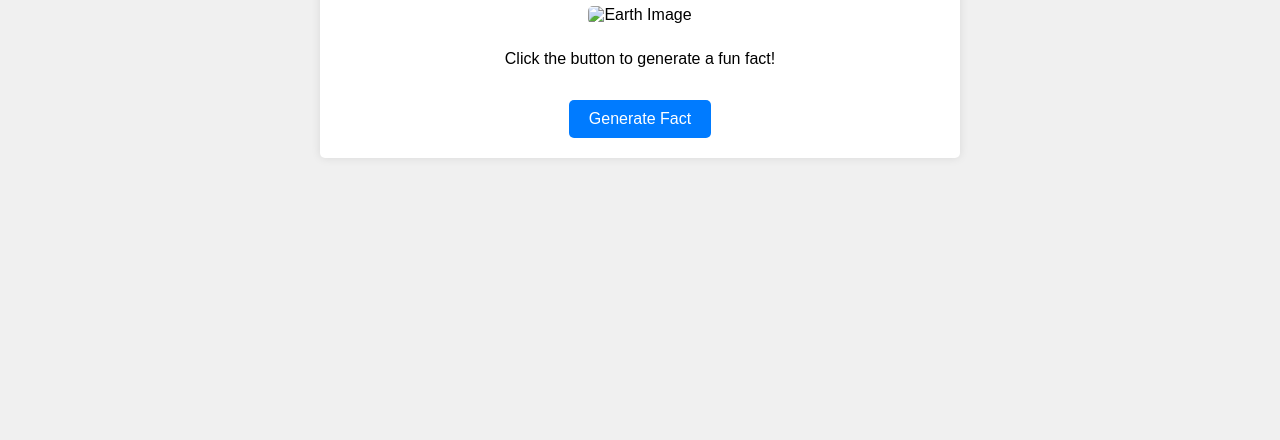
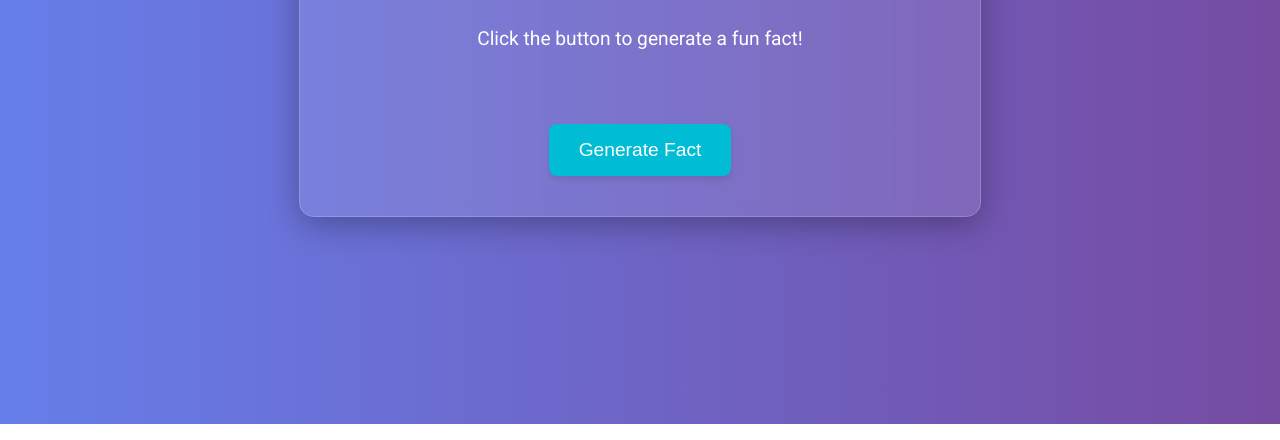
Before and after one commit to Student-ravneet/fun-fact-earth, a plain HTML site: page index.html in a window 1280 px wide. Shown: the part 376-816 px from the top of the page. Drawn offline with Linux system fonts and the light colour scheme.

Commit message:
Update index.html

```diff
--- a/index.html
+++ b/index.html
@@ -4,48 +4,58 @@
     <meta charset="UTF-8">
     <meta name="viewport" content="width=device-width, initial-scale=1.0">
     <title>Fun Fact Generator</title>
+    <link rel="preconnect" href="https://fonts.googleapis.com">
+    <link rel="preconnect" href="https://fonts.gstatic.com" crossorigin>
+    <link href="https://fonts.googleapis.com/css2?family=Roboto:wght@400;700&display=swap" rel="stylesheet">
     <style>
         body {
-            font-family: Arial, sans-serif;
+            font-family: 'Roboto', sans-serif;
             display: flex;
             justify-content: center;
             align-items: center;
             min-height: 100vh;
-            background-color: #f0f0f0;
-            transition: background-color 0.5s ease; /* Add transition to the background */
+            background: linear-gradient(to right, #667eea, #764ba2); /* Gradient background */
+            color: #fff;
+            margin: 0;
+            padding: 0;
         }
 
         .container {
             width: 80%;
             max-width: 600px;
-            padding: 20px;
-            background-color: #fff;
-            border-radius: 5px;
-            box-shadow: 0 0 10px rgba(0, 0, 0, 0.1);
+            padding: 40px;
+            background-color: rgba(255, 255, 255, 0.1); /* Glassmorphism effect */
+            border-radius: 15px;
+            box-shadow: 0 8px 32px 0 rgba(0, 0, 0, 0.3);
             text-align: center;
+            backdrop-filter: blur(5px);
+            border: 1px solid rgba(255, 255, 255, 0.18);
         }
 
-        button {
-            padding: 10px 20px;
-            font-size: 16px;
-            background-color: #007bff;
-            color: white;
-            border: none;
-            border-radius: 5px;
-            cursor: pointer;
-            transition: background-color 0.3s ease; /* Button transition */
+        h1 {
+            font-size: 2.5em;
+            margin-bottom: 20px;
+            color: #fff;
+            text-shadow: 2px 2px 4px rgba(0, 0, 0, 0.3);
         }
 
-        button:hover {
-            background-color: #0056b3;
+        img {
+            max-width: 100%;
+            height: auto;
+            margin-bottom: 20px;
+            border-radius: 10px;
+            box-shadow: 0 4px 8px rgba(0, 0, 0, 0.2);
         }
 
         #fact-container {
             position: relative;
-            min-height: 50px;
+            min-height: 80px;
+            margin-bottom: 20px;
         }
 
         #fact {
+            font-size: 1.2em;
+            line-height: 1.6;
             opacity: 1;
             transition: opacity 0.5s ease;
         }
@@ -54,22 +64,24 @@
             opacity: 0;
         }
 
-        img {
-            max-width: 100%;
-            height: auto;
-            margin-bottom: 10px;
-            border-radius: 5px;
+        button {
+            padding: 15px 30px;
+            font-size: 1.2em;
+            background-color: #00bcd4; /* A more vibrant color */
+            color: white;
+            border: none;
+            border-radius: 8px;
+            cursor: pointer;
+            transition: background-color 0.3s ease, transform 0.1s ease;
+            box-shadow: 0 4px 6px rgba(0, 0, 0, 0.1);
         }
 
-        /* Example Keyframe Animation */
-        @keyframes backgroundShift {
-            0% { background-color: #f0f0f0; }
-            50% { background-color: #e0e0e0; }
-            100% { background-color: #f0f0f0; }
+        button:hover {
+            background-color: #008ba7;
         }
 
-        body {
-            animation: backgroundShift 5s infinite;
+        button:active {
+            transform: scale(0.95);
         }
     </style>
 </head>
```
